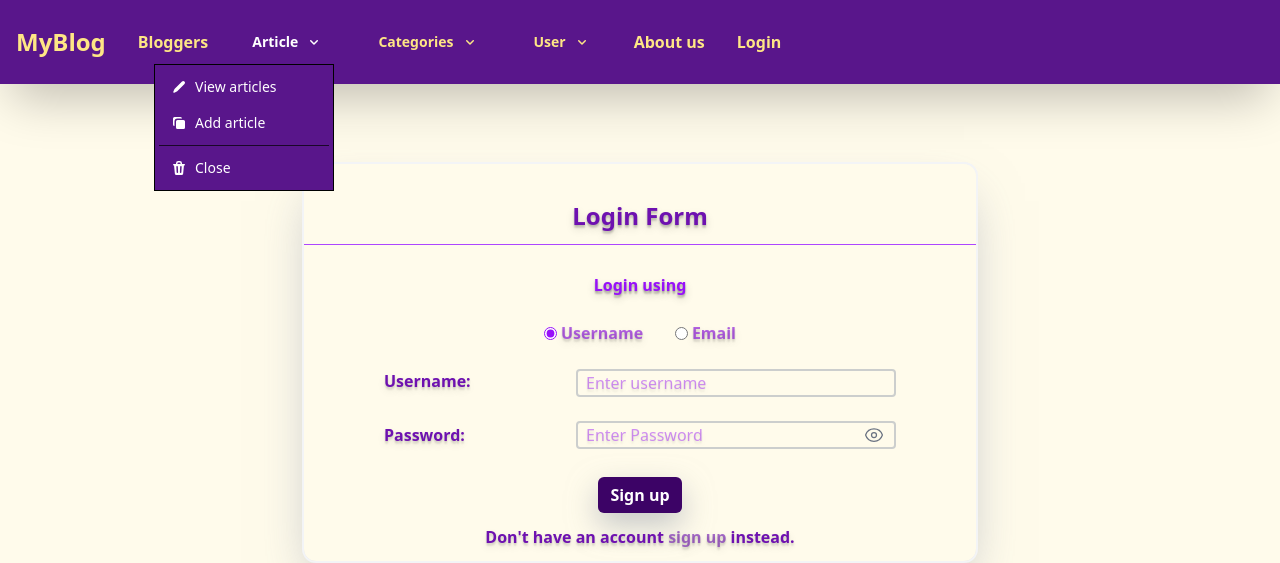
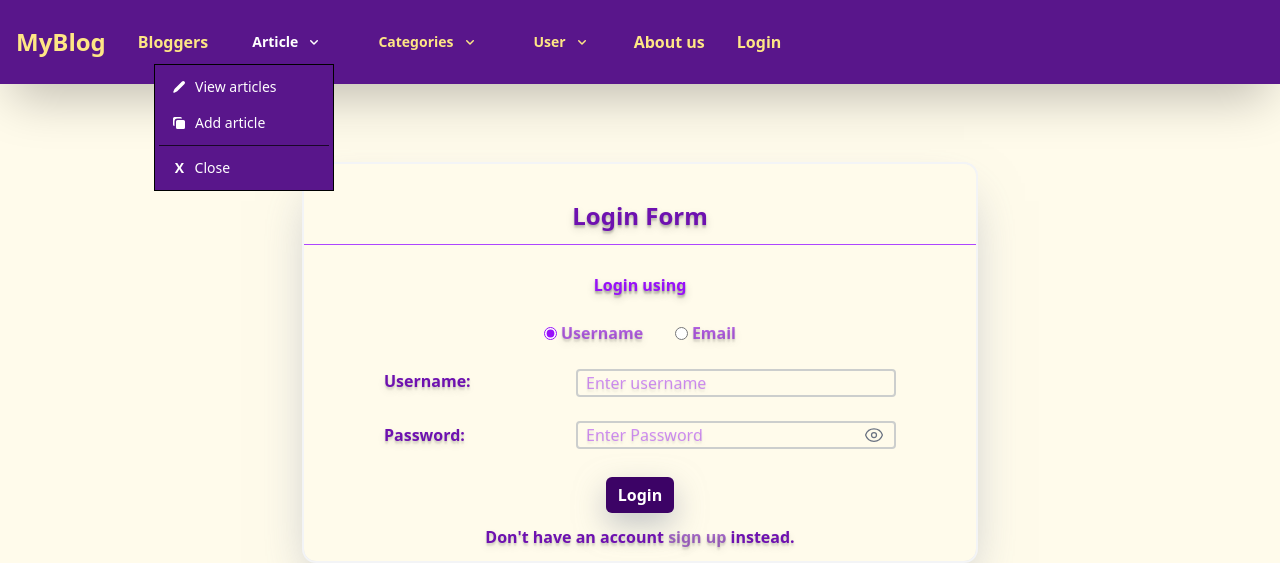
Before and after one commit to Mhasxxb/MyBlog-ReactTS-Rails, a React (Vite) app: page /login in a window 1280 px wide. Both pictures are taken after a click on the button "Article". Shown: the top 563 px of the page. Built offline with nearby package versions, Linux system fonts and the light colour scheme.

Commit message:
Added route links to nav bar and dropox within the navbar

```diff
--- a/src/Layout/DropDown.tsx
+++ b/src/Layout/DropDown.tsx
@@ -6,14 +6,18 @@ import {
   Square2StackIcon,
   TrashIcon,
 } from '@heroicons/react/16/solid'
+Link
 import type { JSX } from 'react'
+import { Link } from 'react-router-dom'
 type ComponentType = {
   title: string,
   firstVal: string,
+  firstRoute: string,
   secondVal: string,
+  secondRoute: string
 }
 
-function DropDown({ title, firstVal, secondVal }: ComponentType): JSX.Element {
+function DropDown({ title, firstVal, firstRoute, secondVal, secondRoute }: ComponentType): JSX.Element {
   return (
     <div >
       <Menu>
@@ -27,23 +31,28 @@ function DropDown({ title, firstVal, secondVal }: ComponentType): JSX.Element {
           anchor="bottom end"
           className="w-45 z-60 origin-top-right border border-purple/5 bg-purple/5 p-1 text-sm/6 text-purple bg-purple-900 transition duration-100 ease-out [--anchor-gap:--spacing(1)] focus:outline-none data-closed:scale-95 data-closed:opacity-0">
           <MenuItem>
+            <Link to={firstRoute}>
               <button className="group flex w-full cursor-pointer items-center gap-2 rounded-lg px-3 py-1.5 data-focus:bg-purple/10">
                 <PencilIcon className="size-4 fill-white" />
                 <p className='text-white'>{firstVal}</p>
               </button>
+            </Link>
+
           </MenuItem>
           <MenuItem>
+            <Link to={secondRoute}>
               <button className="group flex w-full items-center cursor-pointer gap-2 rounded-lg px-3 py-1.5 data-focus:bg-purple/10">
                 <Square2StackIcon className="size-4 fill-white" />
                 <p className='text-white'>{secondVal}</p>
               </button>
+            </Link>
           </MenuItem>
           <div className="my-1 h-px bg-black/70" />
           <MenuItem>
             <div className='text-white hover:text-amber-200 hover:fill-amber-200'>
               <button className="group flex w-full items-center cursor-pointer gap-2 rounded-lg px-3 py-1.5 data-focus:bg-purple/10">
-                <TrashIcon className="size-4 fill-white" />
-                <p className=''>Close</p>
+                {/* <TrashIcon className="size-4 fill-white" /> */}
+                <p className=''><span className='font-bold'>&nbsp;X </span>&ensp;Close</p>
               </button>
             </div>
           </MenuItem>
--- a/src/Layout/Navbar.tsx
+++ b/src/Layout/Navbar.tsx
@@ -1,25 +1,26 @@
 import type { JSX } from "react";
 import '@tailwindplus/elements'
 import DropDown from "./DropDown";
+import { Link } from "react-router-dom";
 
 function Navbar(): JSX.Element {
     return (
         <>
             <nav>
                 <ul className="bg-purple-900 py-2 flex items-center shadow-2xl shadow-grey-100">
-                    <li className="text-amber-200 mx-4 text-2xl cursor-pointer font-bold">MyBlog</li>
-                    <li className="text-amber-200 font-semibold mx-4 cursor-pointer py-4">Bloggers</li>
+                    <li className="text-amber-200 mx-4 text-2xl cursor-pointer font-bold"><Link to={"/"}>MyBlog</Link></li>
+                    <li className="text-amber-200 font-semibold mx-4 cursor-pointer py-4"><Link to={"users"}>Bloggers</Link></li>
                     <li className="text-amber-200 mx-4 cursor-pointer py-4">
-                        <DropDown title="Article" firstVal="View articles" secondVal="Add article" />
+                        <DropDown title="Article" firstVal="View articles" firstRoute="articles" secondVal="Add article" secondRoute="articles/new" />
                     </li>
                     <li className="text-amber-200 mx-4 cursor-pointer py-4">
-                        <DropDown title="Categories" firstVal="View categories" secondVal="Add category" />
+                        <DropDown title="Categories" firstVal="View categories" firstRoute="categories" secondVal="Add category" secondRoute="categories/new" />
                     </li>
                     <li className="text-amber-200 mx-4 cursor-pointer py-4">
-                        <DropDown title={"User"} firstVal="Show profile" secondVal="Edit details" />
+                        <DropDown title={"User"} firstVal="Show profile" firstRoute="users/:id" secondVal="Edit details" secondRoute="users/:id/edit" />
                     </li>
-                    <li className="text-amber-200 mx-4 font-semibold cursor-pointer py-4">About us</li>
-                    <li className="text-amber-200 mx-4 text- font-semibold cursor-pointer py-4">Login</li>
+                    <li className="text-amber-200 mx-4 font-semibold cursor-pointer py-4"><Link to={"about"}>About us</Link></li>
+                    <li className="text-amber-200 mx-4 text- font-semibold cursor-pointer py-4"><Link to={"login"}>Login</Link></li>
 
                 </ul>
             </nav>
--- a/src/Session/Login.tsx
+++ b/src/Session/Login.tsx
@@ -1,6 +1,7 @@
 import { useState, type JSX } from "react"
 import Form from "../FormHelper"
 import { Button } from "@headlessui/react"
+import { Link } from "react-router-dom"
 
 function Login(): JSX.Element {
     let [selection, setSelection] = useState<"username" | "email">("username")
@@ -92,9 +93,9 @@ function Login(): JSX.Element {
             <div className="text-center my-3">
 
                 <Button className="inline-flex items-center gap-2 rounded-md cursor-pointer bg-purple-950 px-3 py-1.5 font-semibold text-white focus:not-data-focus:outline-none data-focus:outline data-focus:outline-white shadow-[0_12px_30px_rgba(156,163,175,0.60)] transition-all hover:outline-purple-900 hover:shadow-[0_12px_30px_rgba(156,163,175,0.95)] data-hover:bg-purple-900 data-open:bg-purple-900">
-                    Sign up
+                    Login
                 </Button>
-                <p className="py-3 text-purple-800 text-shadow-lg/10 font-semibold">Don't have an account <a className="font-extrabold text-purple-800/60 text-shadow-lg/10 hover:text-shadow-lg/15 transition-all" href="">sign up</a> instead.</p>
+                <p className="py-3 text-purple-800 text-shadow-lg/10 font-semibold">Don't have an account <Link to="/signup" className="font-extrabold text-purple-800/60 text-shadow-lg/10 hover:text-shadow-lg/15 transition-all">sign up</Link> instead.</p>
 
             </div>
         </>
--- a/src/Users/NewUser.tsx
+++ b/src/Users/NewUser.tsx
@@ -1,6 +1,7 @@
 import { useState, type JSX } from "react"
 import Form from "../FormHelper"
 import { Button } from "@headlessui/react"
+import { Link } from "react-router-dom";
 
 function SignUp(): JSX.Element {
     let [passwordType, setPasswordType] = useState<"password" | "text">("password");
@@ -54,7 +55,7 @@ function SignUp(): JSX.Element {
                     <Button className="inline-flex items-center gap-2 rounded-md cursor-pointer bg-purple-950 px-3 py-1.5 font-semibold text-white focus:not-data-focus:outline-none data-focus:outline data-focus:outline-white shadow-[0_12px_30px_rgba(156,163,175,0.60)] transition-all hover:outline-purple-900 hover:shadow-[0_12px_30px_rgba(156,163,175,0.95)] data-hover:bg-purple-900 data-open:bg-purple-900">
                         Sign up
                     </Button>
-                    <p className="py-3 text-purple-800 text-shadow-lg/10 font-semibold">Already have an account <a className="font-extrabold text-purple-800/60 text-shadow-lg/10 hover:text-shadow-lg/15 transition-all" href="">login</a> instead.</p>
+                    <p className="py-3 text-purple-800 text-shadow-lg/10 font-semibold">Already have an account <Link to="/login" className="font-extrabold text-purple-800/60 text-shadow-lg/10 hover:text-shadow-lg/15 transition-all" >login</Link> instead.</p>
 
                 </div>
             </div >
--- a/src/Users/ShowUser.tsx
+++ b/src/Users/ShowUser.tsx
@@ -1,5 +1,4 @@
-import type { JSX } from "react"
-
+import type { JSX } from "react";
 function UserProfile(): JSX.Element {
     function toggleContributions(): void {
 
@@ -12,7 +11,7 @@ function UserProfile(): JSX.Element {
 
                     {/* Profile Image */}
                     <img
-                        src="src/assets/profile_pic.webp"
+                        src="/profile_pic.webp"
                         alt="profile pic"
                         className="w-28 h-28 rounded-full border border-white cursor-pointer shadow-2xl shadow-gray-700/60 hover:shadow-gray-700/90 transition-all"
                     />
--- a/src/Users/UserCard.tsx
+++ b/src/Users/UserCard.tsx
@@ -6,7 +6,7 @@ function UserCard(): JSX.Element {
             <div className="max-w-3xl mx-auto mt-10 space-x-55 rounded-xl outline-2 outline-gray-100 bg-amber-50 shadow-2xl shadow-gray-400/70 p-6">
                 <div className="flex items-center">
                     <div className="flex flex-1 flex-col space-y-3 items-center">
-                        <img className="w-32 rounded-full cursor-pointer shadow-2xl shadow-gray-500 border-2 border-gray-400 hover:shadow-gray-700" src="src/assets/profile_pic.webp" alt="" />
+                        <img className="w-32 rounded-full cursor-pointer shadow-2xl shadow-gray-500 border-2 border-gray-400 hover:shadow-gray-700" src="/profile_pic.webp" alt="" />
                         <h2 className="text-purple-800 font-semibold cursor-pointer text-shadow-lg/20">@M.hasxxb</h2>
                     </div>
                     {/* <div className="h-px w-10 space-x-6 bg-purple-500"></div> */}
```
Also changed, not shown: public/profile_pic.webp (renamed from src/assets/profile_pic.webp). Lines whose indentation alone changed are shown as unchanged.
